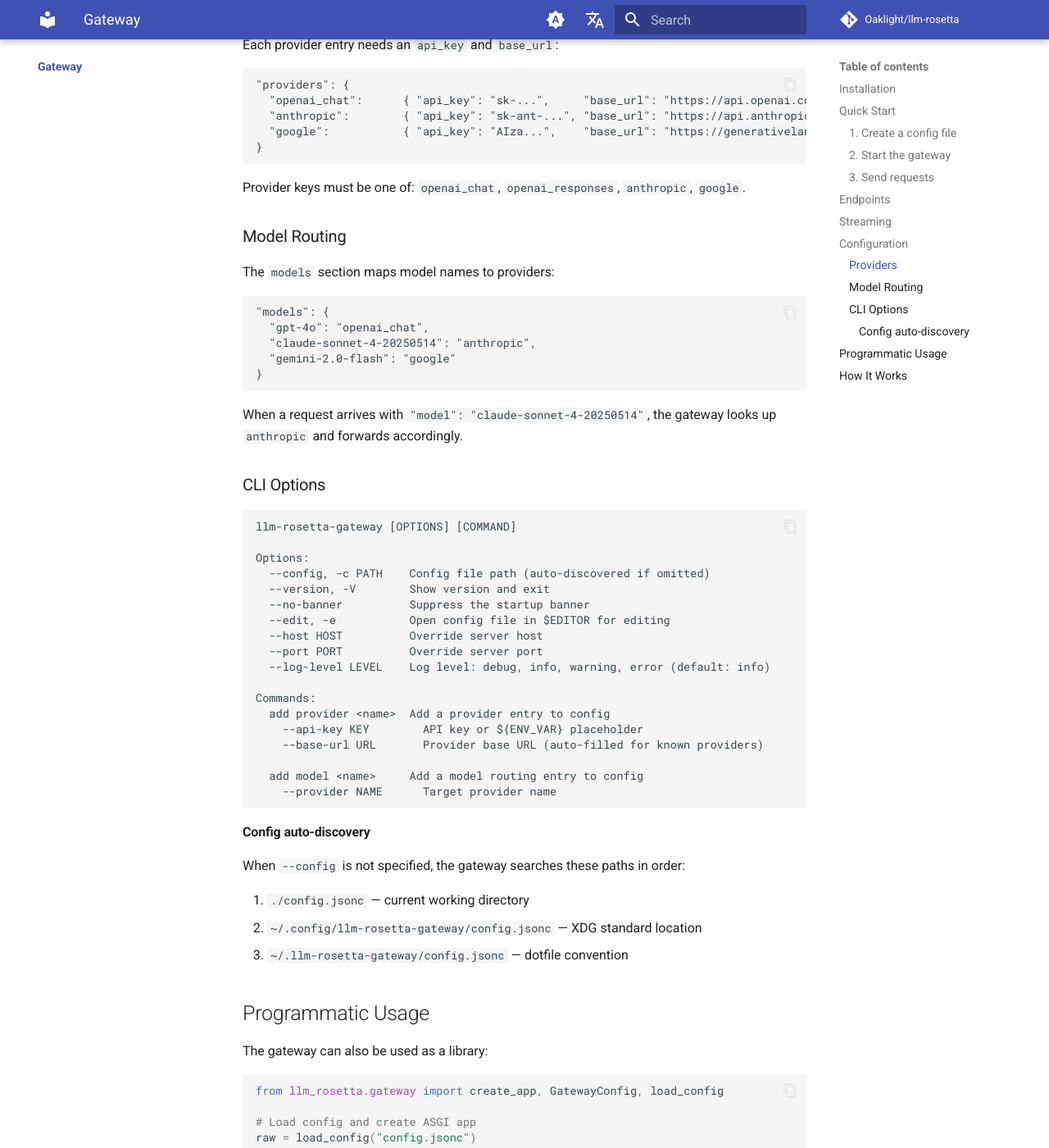
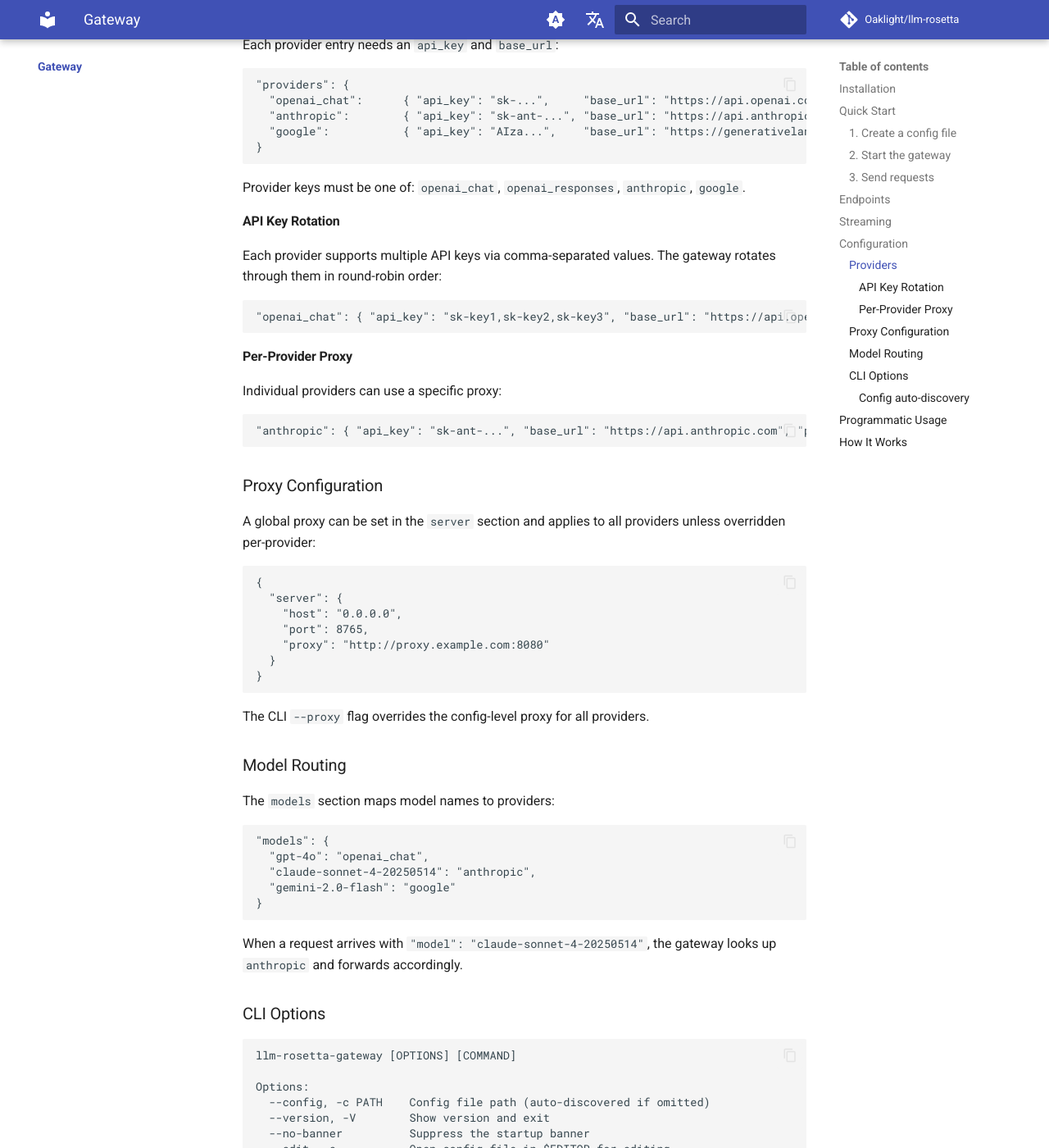
Before and after one commit to Oaklight/llm-rosetta, an MkDocs documentation site: the page built from docs/gateway/index.md, in a window 1280 px wide and 1400 px high, scrolled down 3307 px. Shown: the whole window at 82% size. Built offline with MkDocs 1.6.1 and Material for MkDocs 9.7.7, drawn with Linux system fonts in a browser that asks for light colours; comment, search, counter and statistics services are not loaded; some of the changed text lies outside the part shown.

Commit message:
docs: add providers module, key rotation, and proxy support to changelog and gateway docs

````diff
--- a/docs/gateway/index.md
+++ b/docs/gateway/index.md
@@ -153,6 +153,38 @@ Each provider entry needs an `api_key` and `base_url`:
 
 Provider keys must be one of: `openai_chat`, `openai_responses`, `anthropic`, `google`.
 
+#### API Key Rotation
+
+Each provider supports multiple API keys via comma-separated values. The gateway rotates through them in round-robin order:
+
+```jsonc
+"openai_chat": { "api_key": "sk-key1,sk-key2,sk-key3", "base_url": "https://api.openai.com/v1" }
+```
+
+#### Per-Provider Proxy
+
+Individual providers can use a specific proxy:
+
+```jsonc
+"anthropic": { "api_key": "sk-ant-...", "base_url": "https://api.anthropic.com", "proxy": "http://proxy:8080" }
+```
+
+### Proxy Configuration
+
+A global proxy can be set in the `server` section and applies to all providers unless overridden per-provider:
+
+```jsonc
+{
+  "server": {
+    "host": "0.0.0.0",
+    "port": 8765,
+    "proxy": "http://proxy.example.com:8080"
+  }
+}
+```
+
+The CLI `--proxy` flag overrides the config-level proxy for all providers.
+
 ### Model Routing
 
 The `models` section maps model names to providers:
@@ -179,6 +211,7 @@ Options:
   --edit, -e           Open config file in $EDITOR for editing
   --host HOST          Override server host
   --port PORT          Override server port
+  --proxy URL          HTTP/SOCKS proxy URL for all upstream requests
   --log-level LEVEL    Log level: debug, info, warning, error (default: info)
 
 Commands:
````
Also changed, not shown: docs/changelog.md (+4 -0 lines).
